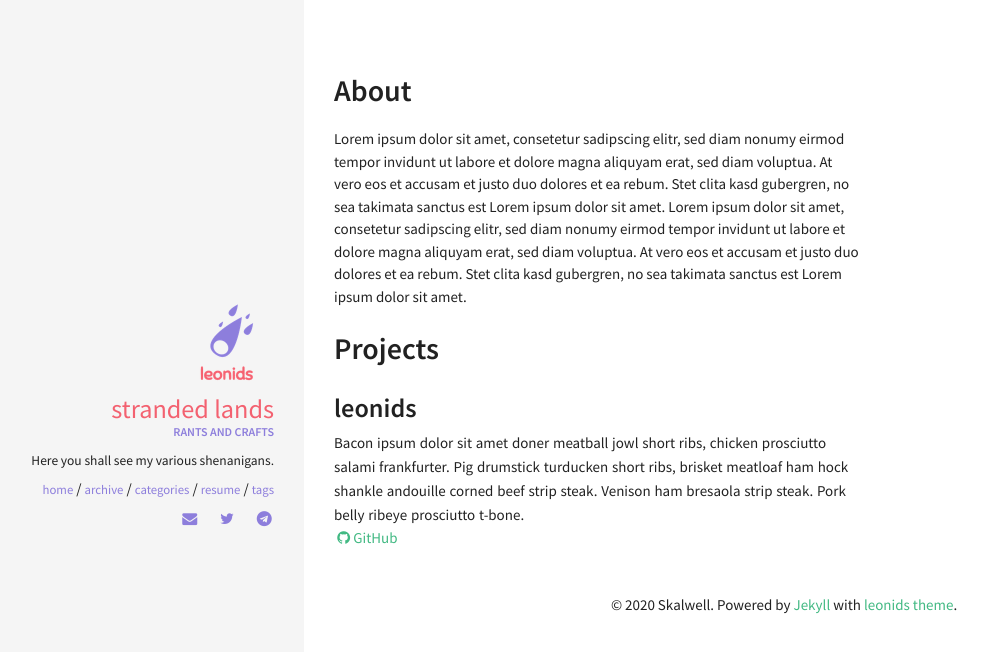
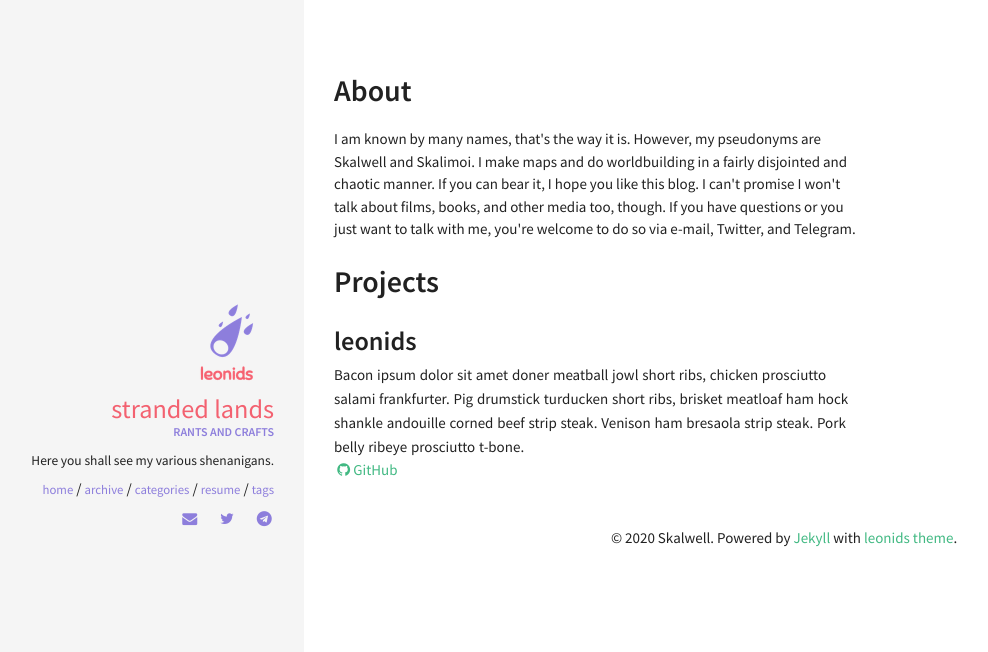
Before and after one commit to skalimoi/skalimoi.github.io, a Jekyll site: the page built from resume.html, in a window 1280 px wide. Shown: the top 652 px of the page, without its empty margins (16-1004 px from the left). Built offline with Jekyll 4.4.1, drawn with Linux system fonts in a browser that asks for light colours.

Commit message:
FIRST MAJOR UPDATE: ABOUT

```diff
--- a/_includes/sections/about.html
+++ b/_includes/sections/about.html
@@ -1,5 +1,7 @@
 <h1>About</span></h1>
 
 <div>
-    Lorem ipsum dolor sit amet, consetetur sadipscing elitr, sed diam nonumy eirmod tempor invidunt ut labore et dolore magna aliquyam erat, sed diam voluptua. At vero eos et accusam et justo duo dolores et ea rebum. Stet clita kasd gubergren, no sea takimata sanctus est Lorem ipsum dolor sit amet. Lorem ipsum dolor sit amet, consetetur sadipscing elitr, sed diam nonumy eirmod tempor invidunt ut labore et dolore magna aliquyam erat, sed diam voluptua. At vero eos et accusam et justo duo dolores et ea rebum. Stet clita kasd gubergren, no sea takimata sanctus est Lorem ipsum dolor sit amet.
+    I am known by many names, that's the way it is. However, my pseudonyms are Skalwell and Skalimoi. I make maps and do worldbuilding in a fairly disjointed and chaotic manner. If you can bear it, I hope you like this blog. I can't promise I won't talk about films, books, and other media too, though.
+
+    If you have questions or you just want to talk with me, you're welcome to do so via e-mail, Twitter, and Telegram.
 </div>
```
